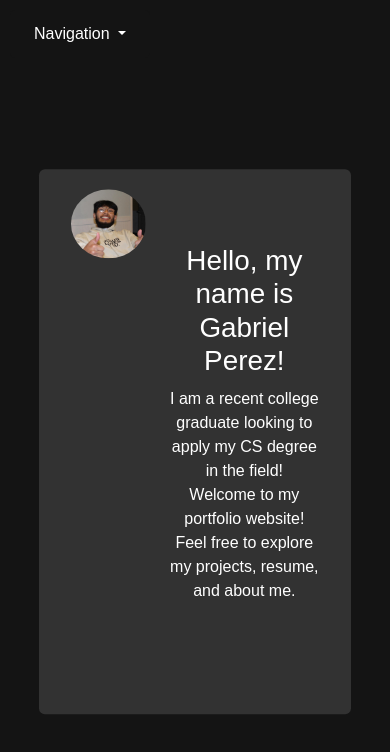
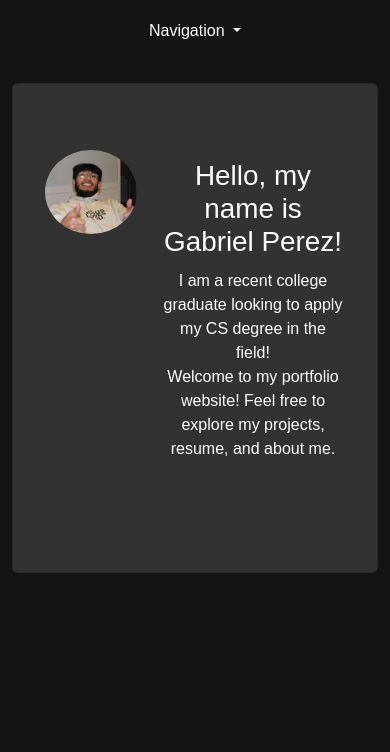
Before and after one commit to Goobriel/Goobriel.Github.io, a website: page index.html in a window 390 px wide. Drawn offline with nearby package versions, Linux system fonts and the light colour scheme.

Commit message:
Version 1.7.1
Update for screen responsiveness and fixed navbar button on mobile devices. Fixed hamburger and nav button overlap on aboutMe.html for mobile devices. JESUS LOVES YOU!

```diff
--- a/index.html
+++ b/index.html
@@ -10,7 +10,7 @@
 
 	<body>
 		<div class="container">
-			<nav class="navbar">
+			<nav class="navbar min769">
 				<div class="container-fluid">
 					<a class="nav-link active" aria-current="page" href="index.html">Home</a>
 					<a class="nav-link" href="https://drive.google.com/file/d/1rbqhUrGP7XITeUkOIPO_0ogP27eqVwxl/view?usp=sharing" target="_blank">Resume</a>
@@ -19,8 +19,9 @@
 				</div>
 			</nav>
 
+			<div class="navbar">
 			<div class="btn-group Nav-button">
-				<button class="btn btn-secondary btn-lg dropdown-toggle" type="button" data-bs-toggle="dropdown" aria-expanded="false">
+				<button class="btn dropdown-toggle" type="button" data-bs-toggle="dropdown" aria-expanded="false">
 					Navigation
 				</button>
 				<ul class="dropdown-menu">
@@ -30,13 +31,14 @@
 					<a class="dropdown-item" href="aboutme.html">About Me</a>
 				</ul>
 			</div>
+			</div>
 
 			<!-- Profile Section -->
-			<div class="profile-section rounded">
+			<div class="card rounded">
 				<div class="row justify-content-center">
 					<div class="col-4">
 						<!-- Profile Image  -->
-						<img id="pfp-image" src="Profile_IMG.jpeg" class="img-fluid rounded-circle" alt="Profile Image"></img>
+						<img id="pfpImage"src="Profile_IMG.jpeg" class="img-fluid rounded-circle" alt="Profile Image"></img>
 					</div>
 					<div class="col-8 row">
 						<!-- Profile content -->
--- a/styles.css
+++ b/styles.css
@@ -33,13 +33,6 @@ pre{
   color: white;
 }
 
-/* FIX NAVBAR RESPONSIVENESS AND ADD SANDWICH OPTION FOR BOTH MOBILE AND PC (maybe pc)
-       Mobile:
-          * Sandwhich menu option
-          * column menu option
-      PC:
-          *Same as mobile, but only when screen is smaller than 1024px
- */
 .navbar {
   background-color: rgb(20, 20, 20);
   color: white;
@@ -77,19 +70,6 @@ pre{
   align-items: center;
 }
 
-.profile-section{
-  background-color: rgb(50, 50, 50);
-  color: white;
-  padding: 20px;
-  border-radius: 5px;
-  margin: 20px auto;
-  width: 80%;
-  position: absolute;
-  top: 50%;
-  left: 50%;
-  transform: translate(-50%, -50%);
-}
-
 .project-segment {
   background-color: rgb(20, 20, 20);
   color: white;
@@ -112,14 +92,10 @@ pre{
   background-color: #000;
 }
 
-#pfp-image {
-  top: 50%;
-  left: 50%;
-  transform: translate(0%, 0%);
+#pfpImage {
   border-radius: 50%;
   display: block;
-  margin: 0 auto;
-  object-fit: cover;
+  margin: 50% auto;
 }
 
 /* Style the button and place it in the middle of the container/image */
@@ -176,24 +152,21 @@ pre{
 
 .Nav-button {
     display: none; /* Hide the nav button by default */
-}
+
+ }
 
 /*    MEDIA QUERIES REGARDING NAVBAR, HAMBURGER, SIDEBAR  */
 
 /* Media query for screens 768px and narrower*/
 @media (max-width: 768px) {
 
-    .navbar {
-      display: none;
+    .min769 {
+      display: none !important;
     }
 
     .Nav-button {
         display: block; /* Show the nav button on smaller screens */
-        position: fixed; /* Fix it to the top right corner */
-        top: 10px; /* Adjust as needed */
-        left: 10px; /* Adjust as needed */
-        z-index: 1000; /* Ensure it appears above other content */
-    }
+}
 
     /* Hide the sidebar navigation */
     #sidebar {
@@ -206,6 +179,7 @@ pre{
         /* You might want to add some margin or padding here for better mobile display */
         position: sticky; /* Keep it sticky as per your HTML */
         top: 0; /* Position at the top */
+        z-index: 100; /* Ensure it stays above other content */
         background-color: rgb(20, 20, 20); /* Match navbar background */
         margin-bottom: 20px;
     }
```
Also changed, not shown: aboutme.html (+7 -6 lines), projects.html (+4 -2 lines).
